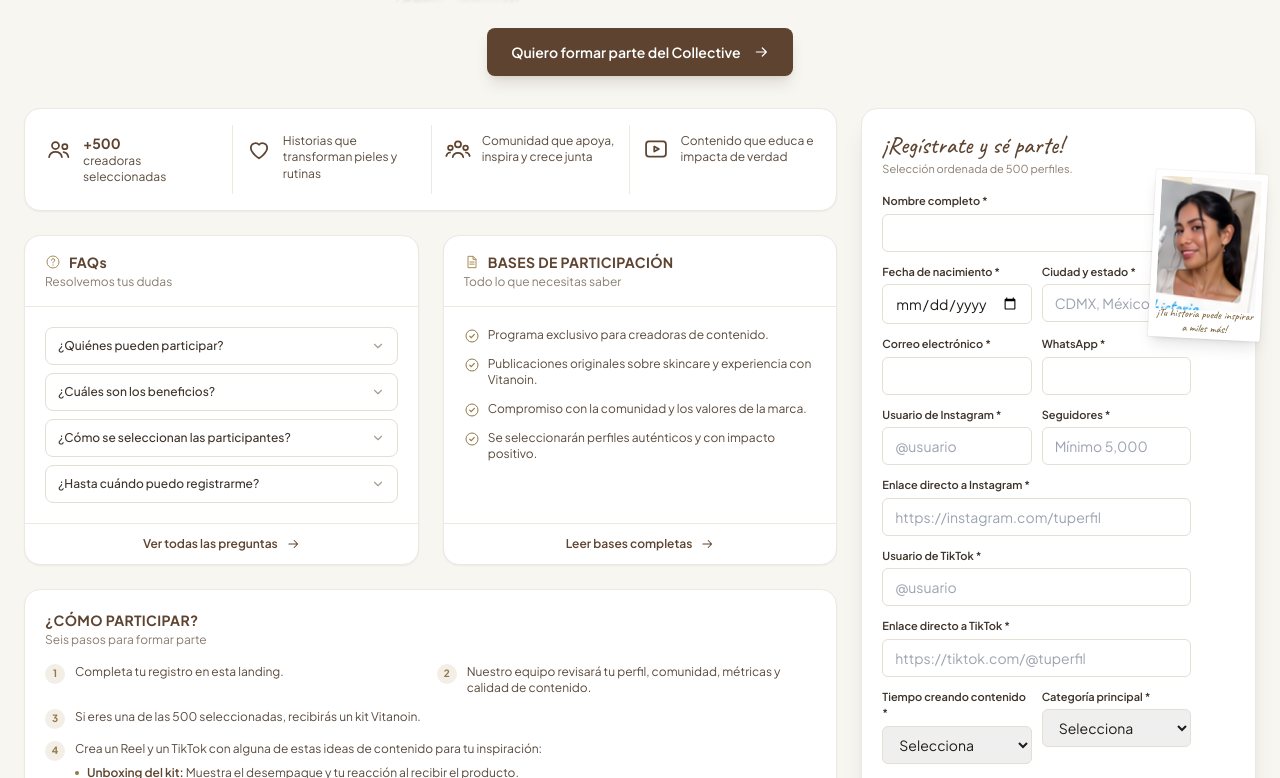
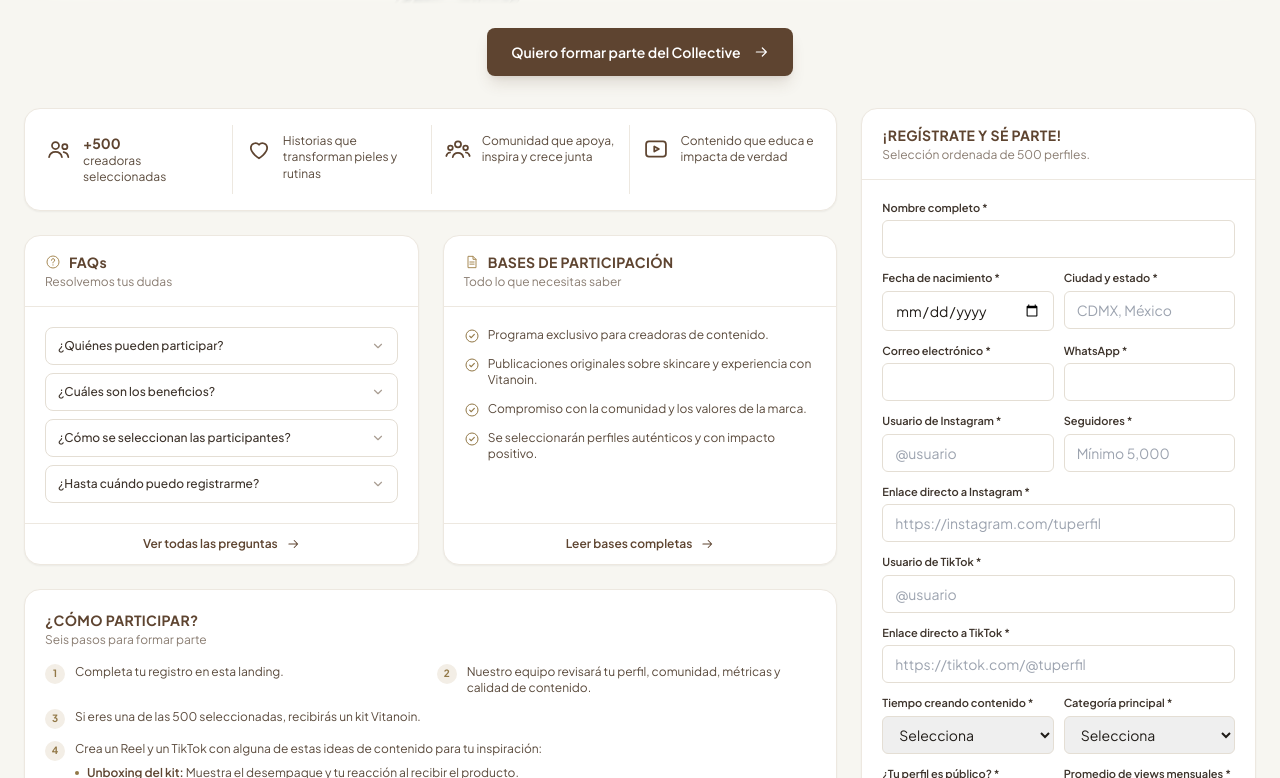
Before and after one commit to picassoglitch/vitanoin-landing, a Next.js app: page / in a window 1280 px wide. Shown: the part 702-1480 px from the top of the page. Built offline with nearby package versions, Linux system fonts and the light colour scheme.

Commit message:
Clean up the registration card
Drops the polaroid and handwritten title so the form card matches the
other cards.

```diff
--- a/app/components/registration-form.tsx
+++ b/app/components/registration-form.tsx
@@ -3,7 +3,7 @@
 import { useState } from 'react'
 import { submitVitanoinForm } from '../actions/submit-form'
 import { CONFIRMATION, FORM_CARD } from '../content'
-import { Arrow, Photo } from './ui'
+import { Arrow } from './ui'
 
 const input =
   'w-full rounded-md border border-[#E4DED4] px-3 py-2 text-sm outline-none transition focus:border-[#927847] focus:ring-2 focus:ring-[#EFE8DC]'
@@ -48,10 +48,13 @@ export function RegistrationForm() {
 
   return (
     <section id="registro" className="relative scroll-mt-24">
-      <div className="rounded-2xl border border-[#EDE8E0] bg-white p-5 shadow-xl lg:pr-16">
-        <h2 className="font-hand text-2xl text-[#5E4430]">{FORM_CARD.title}</h2>
-        <p className="mb-4 text-[11px] text-[#8A7D72]">{FORM_CARD.subtitle}</p>
+      <div className="rounded-2xl border border-[#EDE8E0] bg-white shadow-sm">
+        <div className="border-b border-[#EDE8E0] px-5 py-4">
+          <h2 className="text-sm font-bold uppercase tracking-wide text-[#5E4430]">{FORM_CARD.title}</h2>
+          <p className="mt-0.5 text-xs text-[#8A7D72]">{FORM_CARD.subtitle}</p>
+        </div>
 
+        <div className="p-5">
           {status.success ? (
             <div className="space-y-2 rounded-xl border border-emerald-200 bg-emerald-50 p-5 text-emerald-800">
               <h3 className="text-base font-bold">{CONFIRMATION.title}</h3>
@@ -365,16 +368,8 @@ export function RegistrationForm() {
             </form>
           )}
         </div>
+      </div>
 
-      {/* Polaroid tucked against the form, as in the design comp. */}
-      <figure className="pointer-events-none absolute -right-2 top-16 hidden w-28 rotate-3 rounded-sm bg-white p-1.5 pb-7 shadow-lg ring-1 ring-[#5E4430]/5 xl:block">
-        <div className="aspect-[3/4] overflow-hidden rounded-sm">
-          <Photo src={FORM_CARD.polaroidSrc} alt="Creadora del Collective" label="Foto" />
-        </div>
-        <figcaption className="font-hand absolute inset-x-1 bottom-1 text-center text-[11px] leading-tight text-[#7A6339]">
-          {FORM_CARD.note}
-        </figcaption>
-      </figure>
     </section>
   )
 }
--- a/app/content.ts
+++ b/app/content.ts
@@ -53,8 +53,6 @@ export const BENEFITS = [
 export const FORM_CARD = {
   title: '¡Regístrate y sé parte!',
   subtitle: 'Selección ordenada de 500 perfiles.',
-  note: '¡Tu historia puede inspirar a miles más!',
-  polaroidSrc: '/images/ugc/form-polaroid.png' as string | null,
 }
 
 // Answers are drawn from the approved document.
```
Also changed, not shown: public/images/ugc/form-polaroid.png (deleted). Lines whose indentation alone changed are shown as unchanged.
